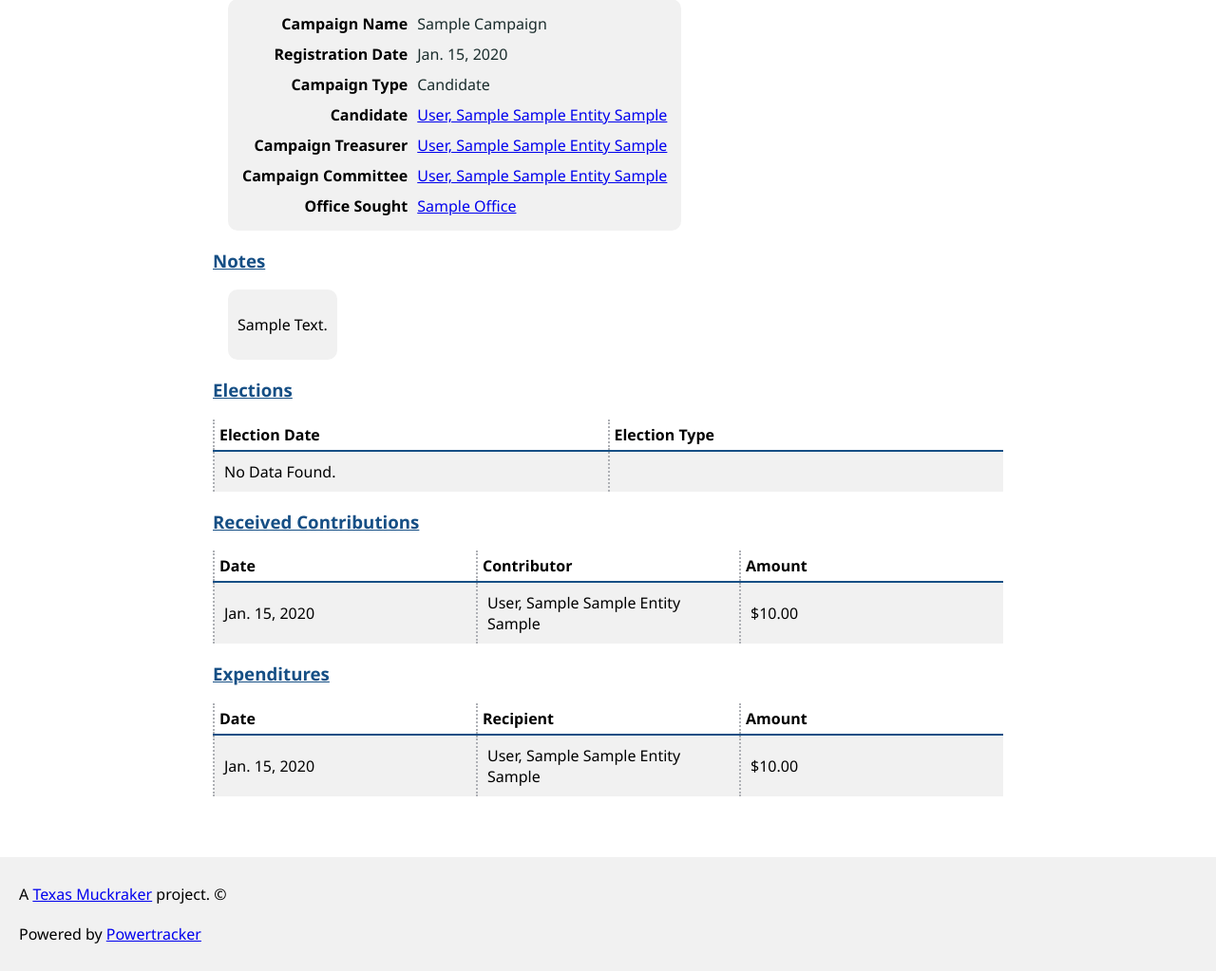
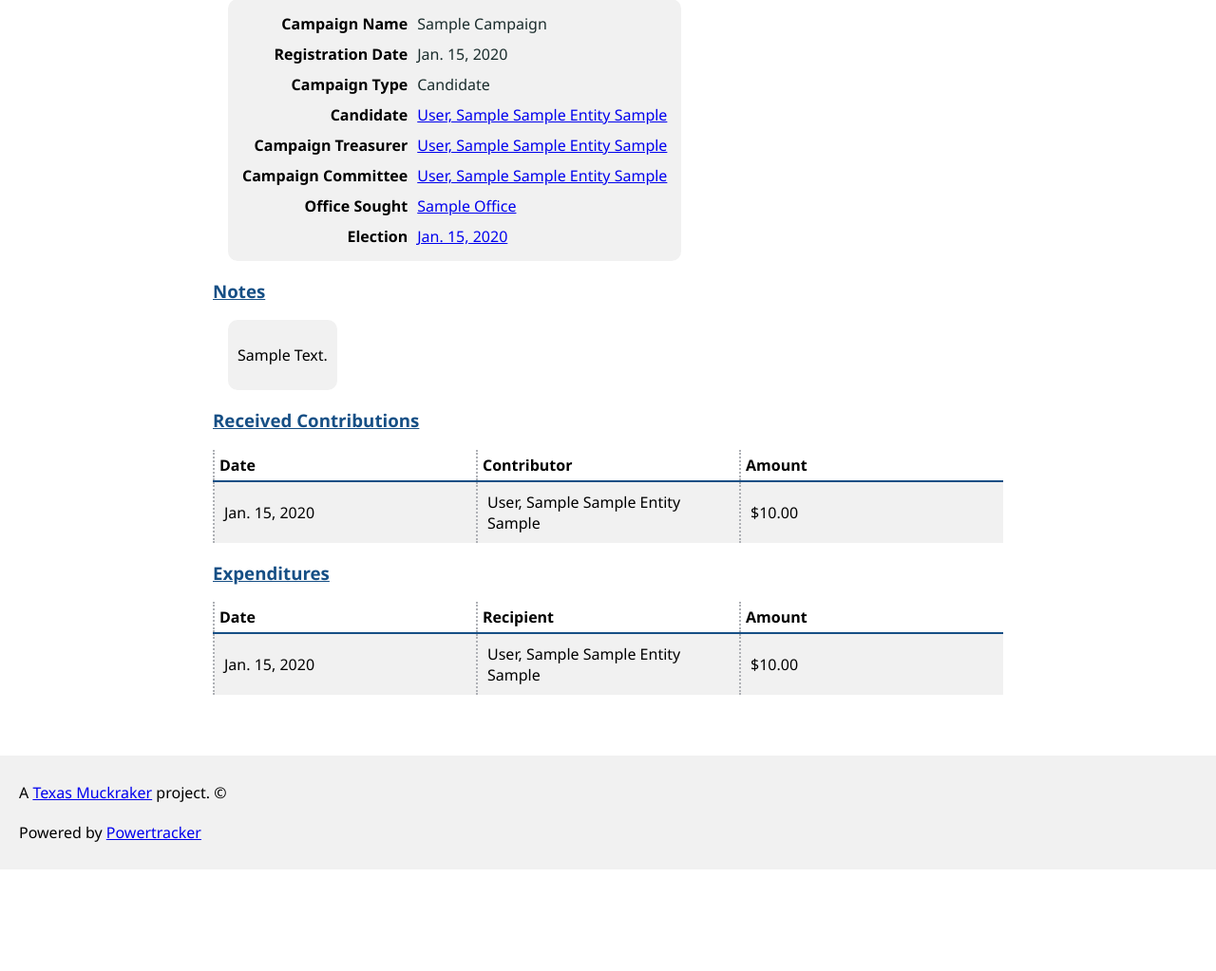
Before and after one commit to matsling/powertracker, a Django app: page /campaign/00000000-0000-0000-0000-000000000001/ in a window 1280 px wide. Shown: the part 194-1217 px from the top of the page at 95% size. After the commit the page ends 1110 px from the top, so only its background shows below. Run offline with Django 4.2, Linux system fonts and the light colour scheme; data comes from the database, SQL or seed files in the repository; tables that the repository leaves empty hold one stand-in row (values such as "Sample post").

Commit message:
fix election display bug on campaigns

```diff
--- a/src/campaignfinance/templates/campaignfinance/campaigndetail.html
+++ b/src/campaignfinance/templates/campaignfinance/campaigndetail.html
@@ -58,6 +58,16 @@
                 {% endif %}
             </div>
         </div>
+        <div class="detail-field-row">
+            <div class="detail-field-label">Election</div>
+            <div class="detail-field-data">
+                {% if campaign.election %}
+                    <a href="{% url 'campaignfinance:electiondetail' campaign.election.uuid %}">
+                        {{ campaign.election.date }}
+                    </a>
+                {% endif %}
+            </div>
+        </div>
     </div>
 </div>
 <h3>Notes</h3>
@@ -66,30 +76,6 @@
         <p>{{ campaign.notes }}</p>
     </div>
 </div>
-<h3>Elections</h3>
-<table>
-    <thead>
-        <tr>
-            <th>Election Date</th>
-            <th>Election Type</th>
-        </tr>
-    </thead>
-    <tbody>
-        {% if campaign.election_campaigns.exists %}
-            {% for election in campaign.election_campaigns.all %}
-                <tr onclick="location.href='{% url 'campaignfinance:electiondetail' election.uuid %}';">
-                    <td>{{ election.date }}</td>
-                    <td>{{ election.category }}</td>
-                </tr>
-            {% endfor %}
-        {% else %}
-            <tr>
-                <td>No data found.</td>
-                <td></td>
-            </tr>
-        {% endif %}
-    </tbody>
-</table>
 <h3>Received Contributions</h3>
 <table>
     <thead>
```
